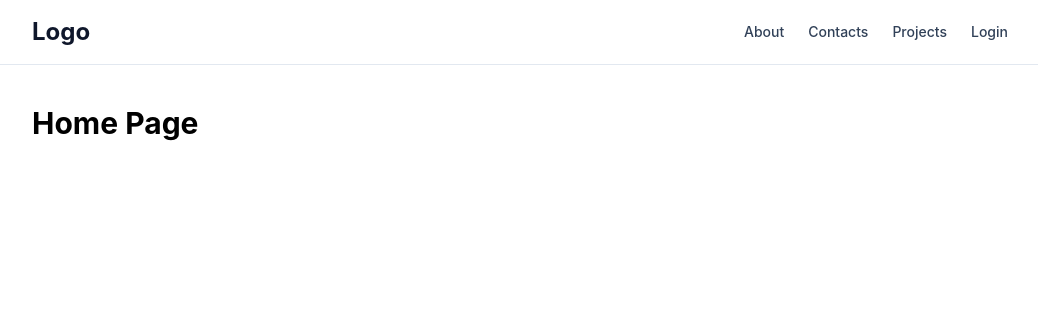
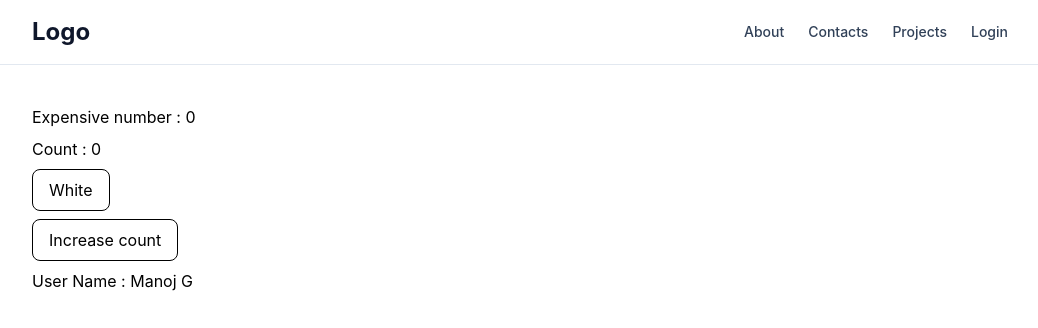
Before and after one commit to Manoj98Gopal/ReactProjects, a React (Vite) app in the folder 01_project/: page / in a window 1280 px wide. Shown: the top 328 px of the page, without its empty margins (120-1158 px from the left). Built offline with nearby package versions, Linux system fonts and the light colour scheme.

Commit message:
render propagation, react.memo and useMemo understanded

```diff
--- a/01_project/src/App.jsx
+++ b/01_project/src/App.jsx
@@ -1,6 +1,7 @@
 import { BrowserRouter, Route, Routes } from "react-router-dom";
 import Header from "./components/Header";
 import Contact from "./pages/Contact";
+import HomePage from "./pages/HomePage";
 
 function App() {
   return (
@@ -8,7 +9,7 @@ function App() {
       <Header />
       <main className="mx-auto max-w-[80%] px-6 py-10">
         <Routes>
-          <Route path="/" element={<h1 className="text-3xl font-bold">Home Page</h1>} />
+          <Route path="/" element={<HomePage />} />
           <Route path="/about" element={<h1 className="text-3xl font-bold">About Page</h1>} />
           <Route path="/contacts" element={<Contact />} />
           <Route path="/projects" element={<h1 className="text-3xl font-bold">Projects Page</h1>} />
--- /dev/null
+++ b/01_project/src/components/Child.jsx
@@ -0,0 +1,13 @@
+import React from "react";
+
+const Child = ({ user }) => {
+  //   console.log("Child rendering");
+
+  return (
+    <div>
+      <p>User Name : {user.name}</p>
+    </div>
+  );
+};
+
+export default React.memo(Child);
--- /dev/null
+++ b/01_project/src/pages/HomePage.jsx
@@ -0,0 +1,56 @@
+import React, { useMemo, useState } from "react";
+import Child from "../components/Child";
+
+const calculateFunction = (num) => {
+  for (let i = 0; i < 10000; i++) {}
+  console.log("expence call");
+  return num * 2;
+};
+
+const HomePage = () => {
+  const [count, setCount] = useState(0);
+  const [toggle, setToggle] = useState(false);
+
+  //   console.log("Parent Rendering");
+
+  const user = useMemo(() => {
+    return {
+      name: "Manoj G"
+    };
+  }, []);
+
+  const expensiveCalc = useMemo(() => {
+    return calculateFunction(count);
+  }, [count]);
+
+  return (
+    <div className="space-y-2">
+      <p>Expensive number : {expensiveCalc}</p>
+      <p>Count : {count}</p>
+
+      <div>
+        <button
+          className={`cursor-pointer border py-2 px-4 rounded-lg bg-${toggle ? "black" : "white"} text-${toggle ? "white" : "black"}`}
+          onClick={() => {
+            setToggle(!toggle);
+          }}
+        >
+          {toggle ? "Black" : "White"}
+        </button>
+      </div>
+
+      <button
+        onClick={() => {
+          setCount(count + 1);
+        }}
+        className="cursor-pointer border py-2 px-4 rounded-lg"
+      >
+        Increase count
+      </button>
+
+      <Child user={user} />
+    </div>
+  );
+};
+
+export default HomePage;
```
Also changed, not shown: 1 other file (tests, documents, lock files or other folders).
